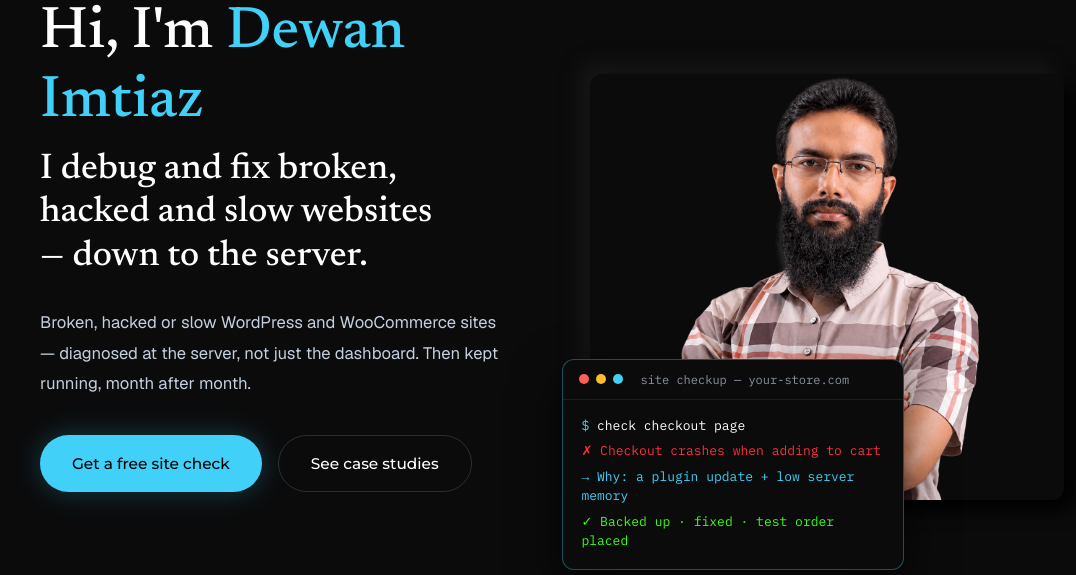
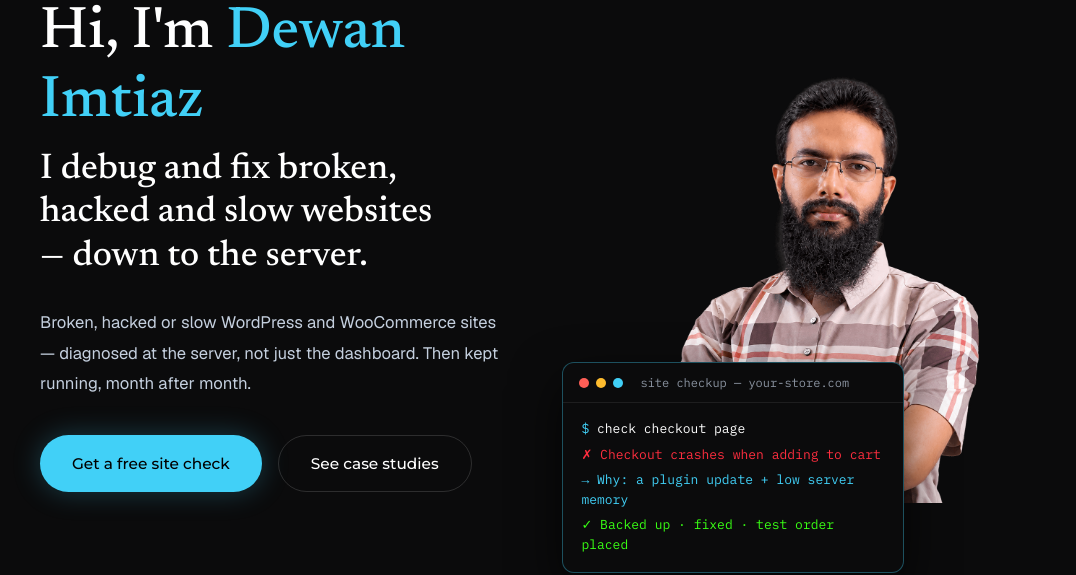
Before and after one commit to DImtiaz/portfolio, a plain HTML site: page index.html in a window 1280 px wide. Shown: the part 229-804 px from the top of the page, without its empty margins (88-1164 px from the left). Drawn offline with nearby package versions, Linux system fonts and the light colour scheme.

Commit message:
Refactor image element in index.html
Updated image alt text and removed unnecessary styles.

```diff
--- a/index.html
+++ b/index.html
@@ -223,8 +223,8 @@ h1,h2,h3,p{overflow-wrap:break-word}
     </div>
   </div>
   <div style="position:relative;max-width:560px;width:100%;justify-self:center;padding-bottom:70px">
-    <div style="border-radius:12px;overflow:hidden;box-shadow:10px 10px 19px #000000,-10px -10px 19px #18181A">
-      <img src="assets/dewan-portrait.png" alt="Dewan Imtiaz working at his desk" width="1100" height="990" style="display:block;width:100%;height:auto;aspect-ratio:10/9;object-fit:cover">
+    <div>
+      <img src="assets/dewan-portrait.png" alt="Dewan Imtiaz" width="1100" height="990" style="display:block;width:100%;height:auto">
     </div>
     <div style="position:absolute;left:-28px;bottom:0;width:min(340px,82%);border-radius:12px;background:#0B0B0C;border:1px solid rgba(65,208,247,.35);box-shadow:0 20px 50px rgba(0,0,0,.7);overflow:hidden">
       <div style="display:flex;align-items:center;gap:7px;padding:12px 16px;border-bottom:1px solid rgba(255,255,255,.08)">
```
